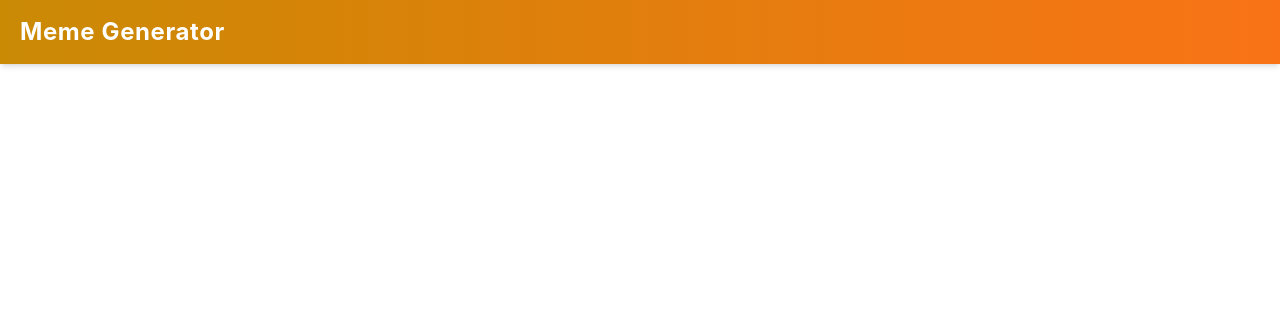
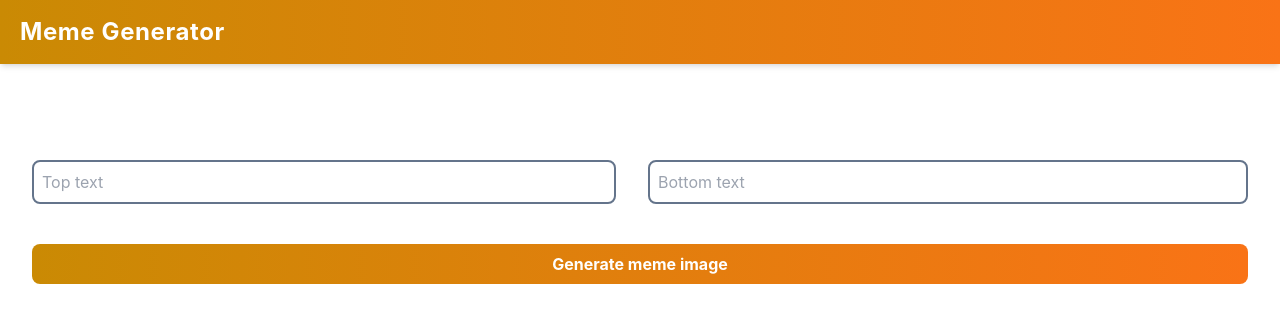
Before and after one commit to MauricioRobinson/meme-generator, a React (Create React App) app: page / in a window 1280 px wide. Shown: the top 322 px of the page. Built offline with nearby package versions, Linux system fonts and the light colour scheme.

Commit message:
Form created for generating memes

```diff
--- a/src/App.js
+++ b/src/App.js
@@ -1,10 +1,12 @@
 import React from "react";
 import Header from "./components/Header";
+import Meme from "./components/Meme";
 
 function App() {
   return (
     <div>
       <Header />
+      <Meme />
     </div>
   );
 }
--- /dev/null
+++ b/src/components/Meme.js
@@ -0,0 +1,27 @@
+import React from "react";
+
+function Meme(props) {
+  return (
+    <main className="mt-16 p-8">
+      <form className="grid grid-cols-2 gap-4">
+        <input
+          type="text"
+          placeholder="Top text"
+          className="border-2 border-slate-500 rounded-lg p-2 mr-4"
+        />
+        <input
+          type="text"
+          placeholder="Bottom text"
+          className="border-2 border-slate-500 rounded-lg p-2"
+        />
+        <button
+          type="submit"
+          className="mt-6 bg-gradient-to-r from-yellow-600 to-orange-500 text-white font-bold p-2 rounded-lg col-span-2">
+          Generate meme image
+        </button>
+      </form>
+    </main>
+  );
+}
+
+export default Meme;
```
Also changed, not shown: 1 other file (tests, documents, lock files or other folders).
